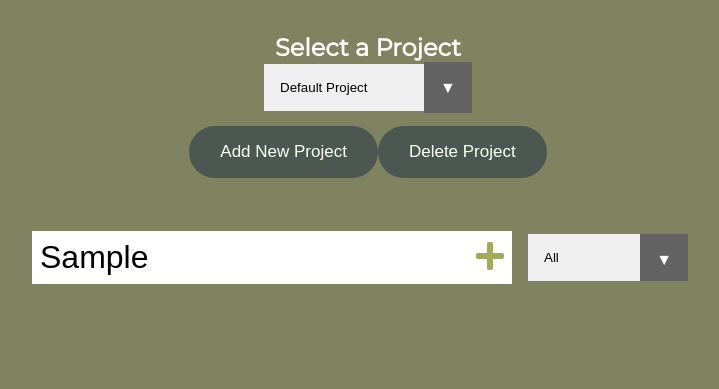
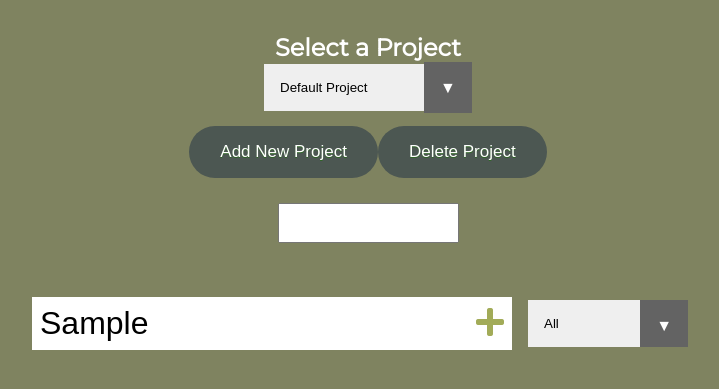
Before and after one commit to piercepatrick/todo-list, a plain HTML site: page index.html in a window 1280 px wide. Both pictures are taken after typing "Sample" into the empty fields and a click on the button "Add New Project". Shown: the part 127-516 px from the top of the page, without its empty margins (272-991 px from the left). Drawn offline with Linux system fonts and the light colour scheme.

Commit message:
Add text bar when add new project btn is clicked

```diff
--- a/index.html
+++ b/index.html
@@ -28,6 +28,9 @@
       <button class='project-buttons' id='add-project'>Add New Project</button>
       <button class='project-buttons' id='delete-project'>Delete Project</button>
     </div>
+    <div class='add-project-input'>
+
+    </div>
     <form>
       <input type='text' class='todo-input'>
       <button class = "todo-button" type='submit'>
--- a/styles.css
+++ b/styles.css
@@ -207,3 +207,15 @@ select {
 .myButton:hover {
 	background-color:#5cbf2a;
 }
+
+.add-project-input {
+    display: flex;
+    justify-content: center;
+    align-items: center;
+    margin-top: 2%;
+    height: 5vh;
+}
+
+.input-project-text-bar {
+    height: 100%;
+}
```
Also changed, not shown: main.js (+2 -2 lines).
